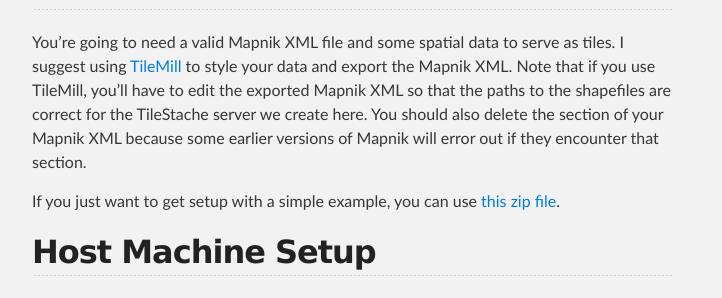
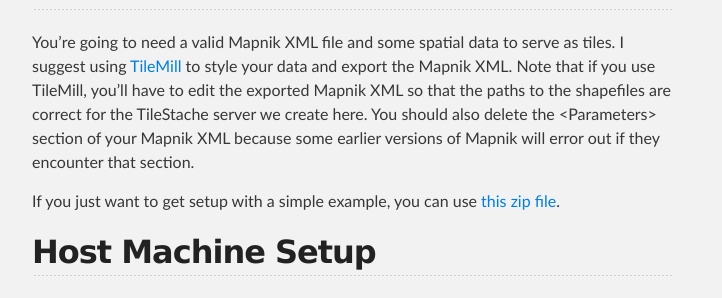
Before and after one commit to jseppi/jseppi.github.io, a Jekyll site: the page built from _posts/articles/2012-11-01-tilestache-vagrant-nginx.md, in a window 1280 px wide and 900 px high, scrolled down 356 px. Shown: the part 204-502 px from the top of the window, without its empty margins (288-1010 px from the left). Built offline with Jekyll 4.4.1, drawn with Linux system fonts in a browser that asks for light colours.

Commit message:
fixed markdown error

```diff
--- a/_posts/articles/2012-11-01-tilestache-vagrant-nginx.md
+++ b/_posts/articles/2012-11-01-tilestache-vagrant-nginx.md
@@ -11,7 +11,7 @@ published: true
 
 ## Before You Start
 
-You're going to need a valid Mapnik XML file and some spatial data to serve as tiles.  I suggest using [TileMill](http://mapbox.com/tilemill/) to style your data and export the Mapnik XML.  Note that if you use TileMill, you'll have to edit the exported Mapnik XML so that the paths to the shapefiles are correct for the TileStache server we create here. You should also delete the <Parameters> section of your Mapnik XML because some earlier versions of Mapnik will error out if they encounter that section.
+You're going to need a valid Mapnik XML file and some spatial data to serve as tiles.  I suggest using [TileMill](http://mapbox.com/tilemill/) to style your data and export the Mapnik XML.  Note that if you use TileMill, you'll have to edit the exported Mapnik XML so that the paths to the shapefiles are correct for the TileStache server we create here. You should also delete the \<Parameters\> section of your Mapnik XML because some earlier versions of Mapnik will error out if they encounter that section.
 
 If you just want to get setup with a simple example, you can use [this zip file](/files/ts_countries.zip).
 
```
